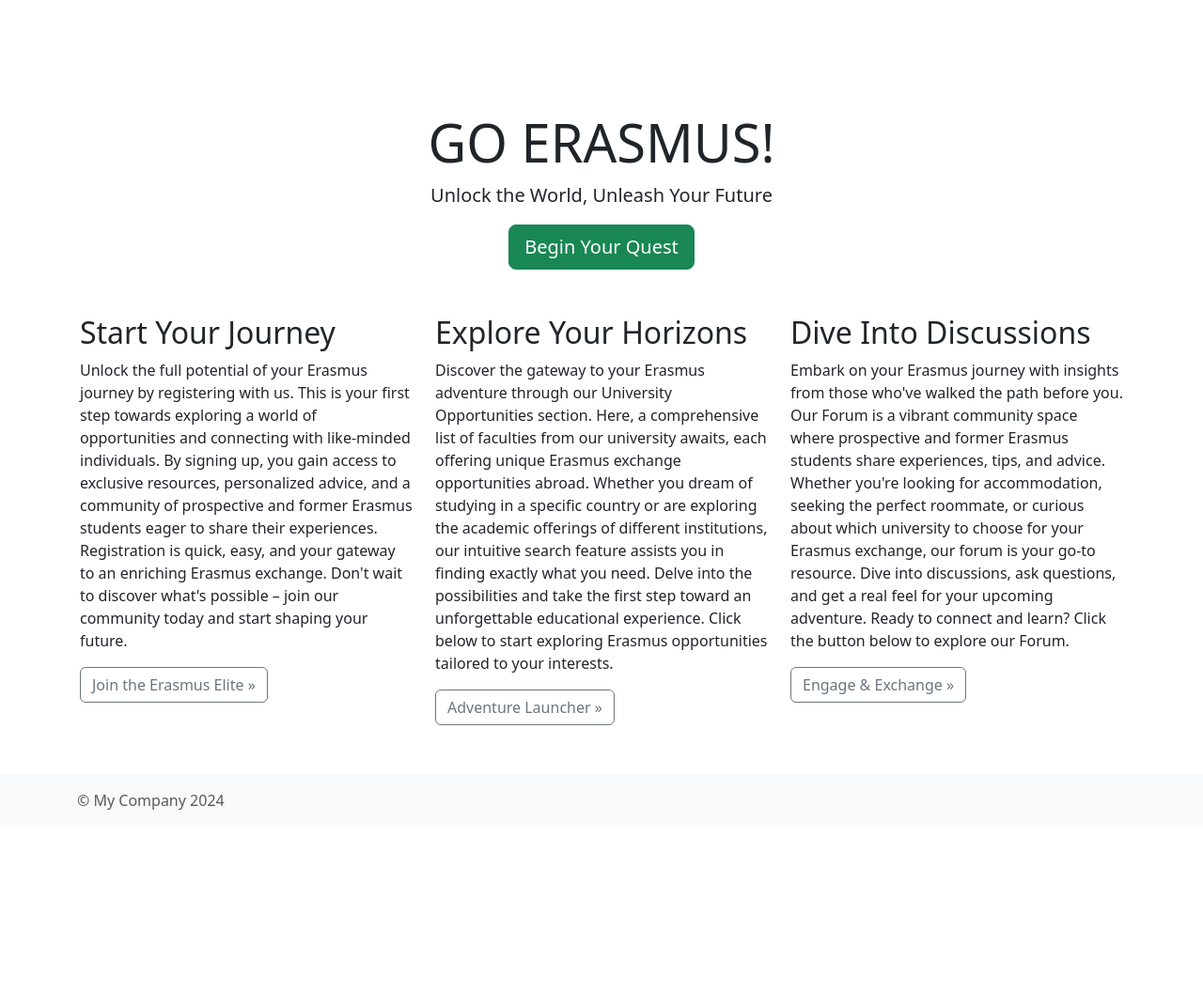
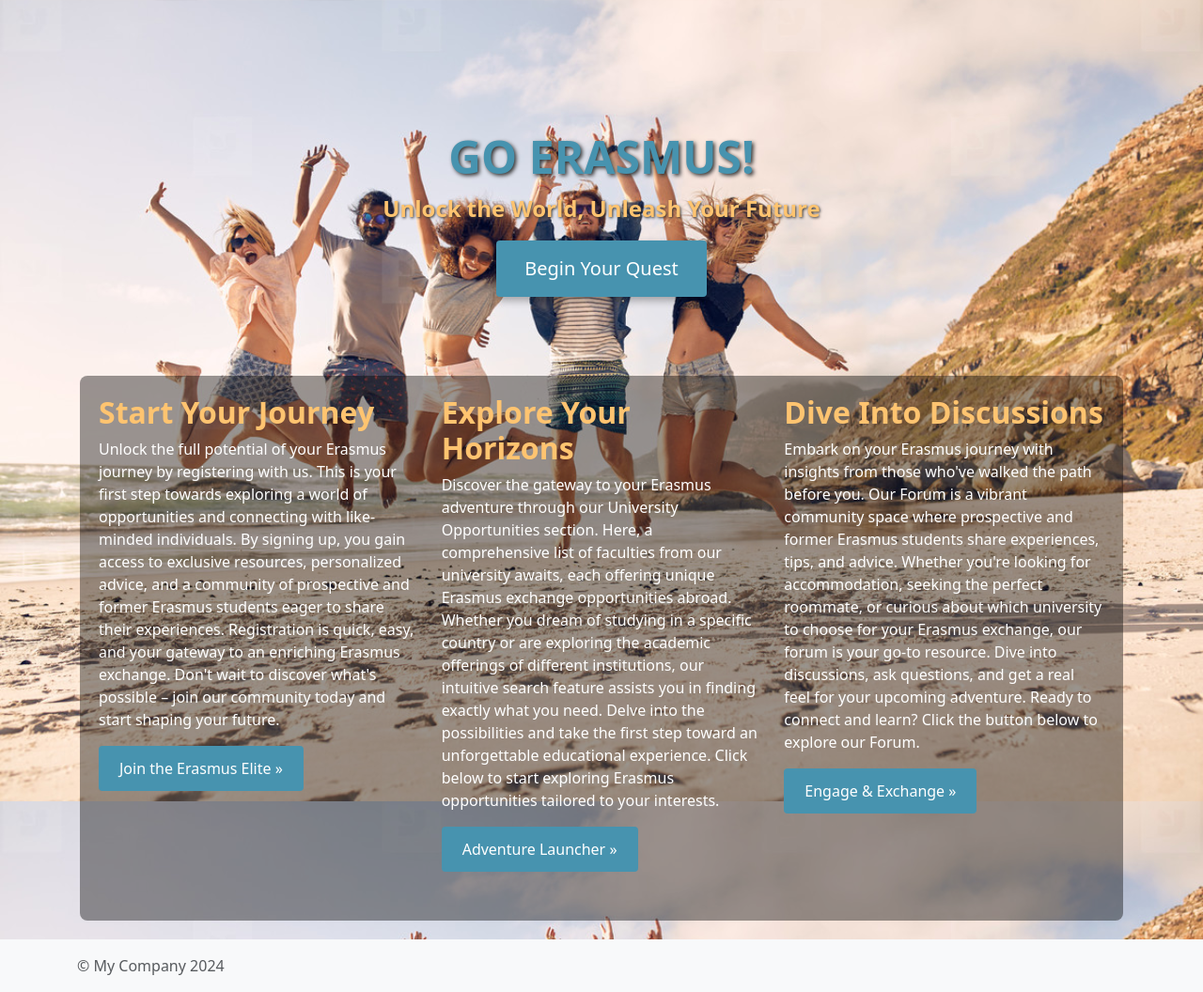
Before and after one commit to AmpaLampaX/project, a Yii app: template views/site/index.php in a window 1280 px wide. Shown: the whole page at 94% size. Before the commit the page ends 862 px from the top, so only its background shows below. Run offline with PHP 8.4 and a stand-in for Yii, Linux system fonts and the light colour scheme; the template is opened without the code that fills it, so the values that code supplies are empty; some libraries are stand-ins or nearby versions.

Commit message:
design home page

```diff
--- a/views/article/index.php
+++ b/views/article/index.php
@@ -22,7 +22,7 @@ $this->params['breadcrumbs'][] = $this->title;
 <?php if (!Yii::$app->user->isGuest):
 //only person who is loged in can write an Article ?>
     <p>
-        <?= Html::a('Create Article', ['create'], ['class' => 'btn btn-success']) ?>
+        <?= Html::a('Create Article', ['create'], ['class' => 'btn btn-primary']) ?>
     </p>
 <?php endif; ?>
 
--- a/views/site/index.php
+++ b/views/site/index.php
@@ -1,52 +1,99 @@
 <?php
+/** @var yii\web\View $this */
+$this->title = 'My Yii Application';
 
-/** @var yii\web\View $this */
-
-//phpinfo();
-
-$this->title = 'My Yii Application';
+// Registering CSS directly in the view
+$this->registerCss("
+    body {
+        background: url('".Yii::getAlias('@web')."/background/home_page.jpg') no-repeat center center fixed;
+        background-size: cover;
+        min-height: 100%;
+        background-attachment: fixed;
+    }
+    .jumbotron, .body-content {
+        background-color: rgba(0, 0, 0, 0.4);
+        padding: 20px;
+        border-radius: 8px;
+    }
+    .jumbotron h1 {
+        color: #4793AF;
+        font-size: 48px;
+        font-weight: bold;
+        text-shadow: 2px 2px 4px #333;
+    }
+    .jumbotron p.lead {
+        color: #FFC470;
+        font-size: 24px;
+        font-weight: bold;
+        text-shadow: 1px 1px 3px #333;
+    }
+    .jumbotron a.btn {
+        color: #FFF;
+        background-color: #4793AF;
+        font-size: 20px;
+        padding: 15px 30px;
+        border-radius: 4px;
+        border: none;
+        box-shadow: 0 4px 8px rgba(0, 0, 0, 0.3);
+        transition: background-color 0.3s, color 0.3s;
+    }
+    .jumbotron a.btn:hover {
+        background-color: #DD5746;
+        color: #FFF;
+    }
+    .body-content p {
+        color: #ffffff;
+    }
+    .body-content h2 {
+        color: #FFC470;
+        font-weight: bold;
+    }
+    .body-content a.btn-outline-secondary {
+        color: #FFF;
+        background-color: #4793AF;
+        border: 2px solid #4793AF;
+        padding: 10px 20px;
+        border-radius: 4px;
+        transition: background-color 0.3s, border-color 0.3s, color 0.3s;
+    }
+    .body-content a.btn-outline-secondary:hover {
+        color: #FFF;
+        background-color: #DD5746;
+        border-color: #DD5746;
+    }
+");
 ?>
 <div class="site-index">
 
     <div class="jumbotron text-center bg-transparent mt-5 mb-5">
         <h1 class="display-4">GO ERASMUS!</h1>
-
-        <p class="lead">Unlock the World, Unleash Your Future </p>
-
-        <p><a class="btn btn-lg btn-success" href="https://www.unist.hr/me%C4%91unarodna-suradnja/me%C4%91unarodna-razmjena-i-natjecaji/natjecaji/mobilnost-studenata">Begin Your Quest</a></p>
+        <p class="lead">Unlock the World, Unleash Your Future</p>
+        <p><a class="btn btn-lg" href="https://www.unist.hr/me%C4%91unarodna-suradnja/me%C4%91unarodna-razmjena-i-natjecaji/natjecaji/mobilnost-studenata">Begin Your Quest</a></p>
     </div>
 
     <div class="body-content">
-
         <div class="row">
             <div class="col-lg-4 mb-3">
                 <h2>Start Your Journey</h2>
-
                 <p>Unlock the full potential of your Erasmus journey by registering with us. This is your first step towards exploring a world of opportunities and connecting with like-minded individuals. By signing up,
                 you gain access to exclusive resources, personalized advice, and a community of prospective and former Erasmus students eager to share their experiences. Registration is quick, easy, and your gateway
                 to an enriching Erasmus exchange. Don't wait to discover what's possible – join our community today and start shaping your future.</p>
-
-                <p><a class="btn btn-outline-secondary" href="http://localhost/index.php?r=register%2Fcreate"> Join the Erasmus Elite &raquo;</a></p>
+                <p><a class="btn btn-outline-secondary" href="http://localhost/index.php?r=register%2Fcreate">Join the Erasmus Elite &raquo;</a></p>
             </div>
             <div class="col-lg-4 mb-3">
                 <h2>Explore Your Horizons</h2>
-
                 <p>Discover the gateway to your Erasmus adventure through our University Opportunities section. Here, a comprehensive list of faculties from our university awaits, each offering unique Erasmus exchange
                 opportunities abroad. Whether you dream of studying in a specific country or are exploring the academic offerings of different institutions, our intuitive search feature assists you in finding exactly
                 what you need. Delve into the possibilities and take the first step toward an unforgettable educational experience. Click below to start exploring Erasmus opportunities tailored to your interests.</p>
-
                 <p><a class="btn btn-outline-secondary" href="http://localhost/index.php?r=site%2Fopportunities">Adventure Launcher &raquo;</a></p>
             </div>
             <div class="col-lg-4">
                 <h2>Dive Into Discussions</h2>
-
                 <p>Embark on your Erasmus journey with insights from those who've walked the path before you. Our Forum is a vibrant community space where prospective and former Erasmus students share experiences,
                 tips, and advice. Whether you're looking for accommodation, seeking the perfect roommate, or curious about which university to choose for your Erasmus exchange, our forum is your go-to resource.
                 Dive into discussions, ask questions, and get a real feel for your upcoming adventure. Ready to connect and learn? Click the button below to explore our Forum.</p>
-
-                <p><a class="btn btn-outline-secondary" href= "http://localhost/index.php?r=article%2Findex" >Engage & Exchange &raquo;</a></p>
+                <p><a class="btn btn-outline-secondary" href="http://localhost/index.php?r=article%2Findex">Engage & Exchange &raquo;</a></p>
             </div>
         </div>
-
     </div>
 </div>
```
Also changed, not shown: web/background/home_page.jpg (added). Lines whose indentation alone changed are shown as unchanged.
